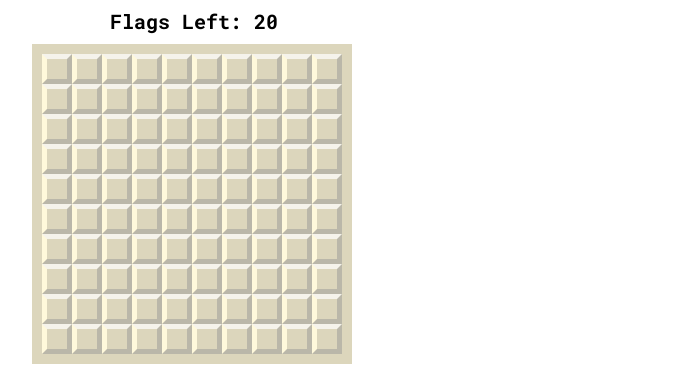
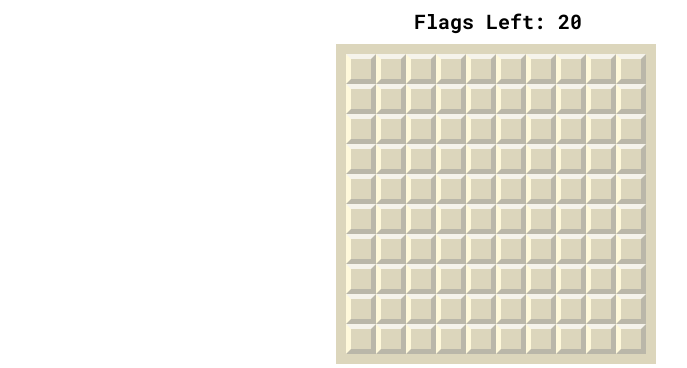
Before and after one commit to ShradhaSK/minesweeper-game, a plain HTML site: page index.html in a window 1280 px wide. Shown: the top 368 px of the page, without its empty margins (172-859 px from the left). Drawn offline with Linux system fonts and the light colour scheme.

Commit message:
final styling and tidy up

```diff
--- a/assets/css/style.css
+++ b/assets/css/style.css
@@ -1,5 +1,5 @@
+
 .container {
-    /* width: 500px; */
     align-content: center;
     max-width: 300px;
     max-height: 300px;
@@ -20,7 +20,6 @@
   }
 
   div {
-    /* font-size: 25px; */
     text-align: center;
     font-family: 'Roboto Mono', monospace;
 
@@ -105,9 +104,10 @@
     }
 }
 
-/* Media Query: laptops and desktops (1024px and up) */
-@media screen and (min-width: 1024px) {
+/* Media Query: laptops and desktops (992px and up) */
+@media screen and (min-width: 992px) {
+
     .container {
-        margin-left: 11rem;
+        margin-left: 30rem;
     }
 }
```
